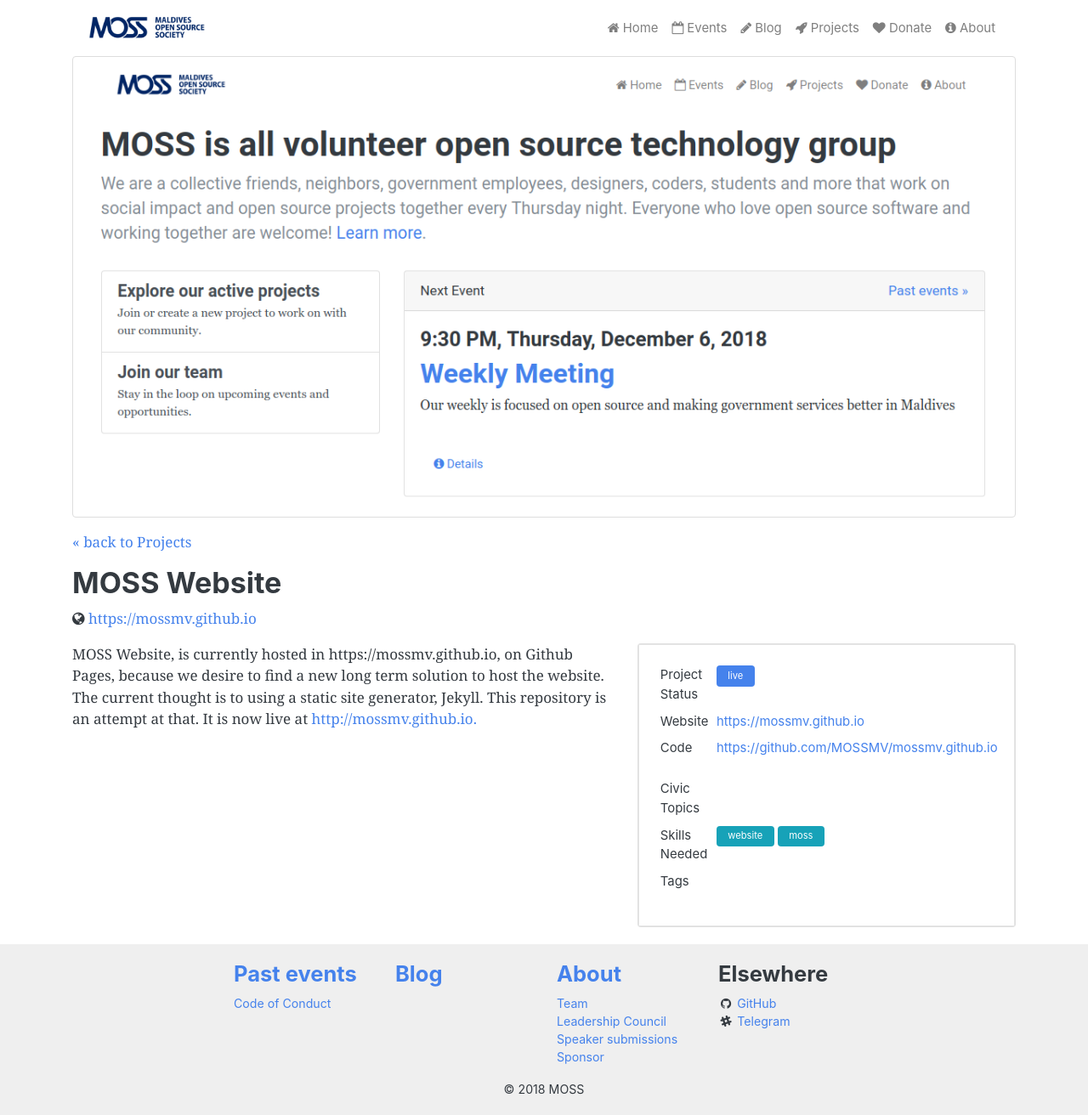
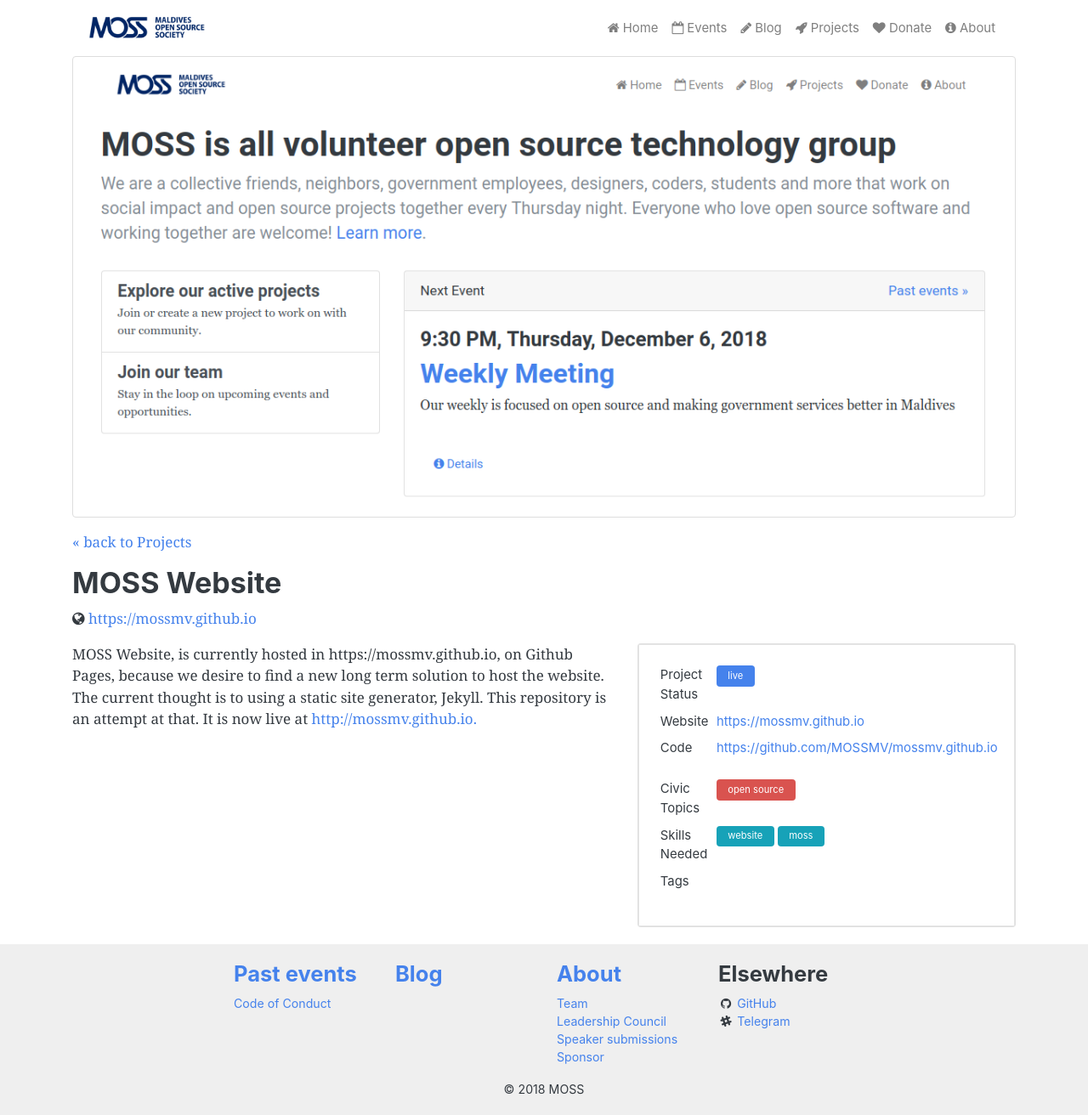
Before and after one commit to MOSSMV/mossmv.github.io, a Jekyll site: the page built from _projects/moss-website.md, in a window 1280 px wide. Shown: the whole page at 85% size. Built offline with Jekyll 4.4.1, drawn with Linux system fonts in a browser that asks for light colours; a script that is not in the unit is left out.

Commit message:
Update Project “moss-website”

```diff
--- a/_projects/moss-website.md
+++ b/_projects/moss-website.md
@@ -14,7 +14,7 @@
   - website
   - moss
 civic_topics:
-  - ''
+  - open source
 repos:
   - 'https://github.com/MOSSMV/mossmv.github.io'
 ---
```
